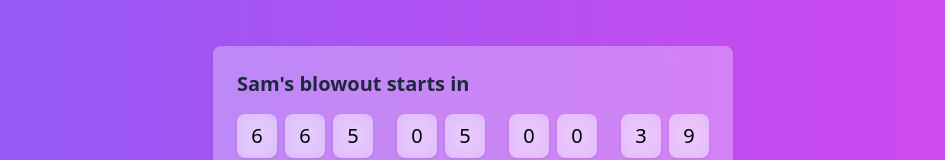
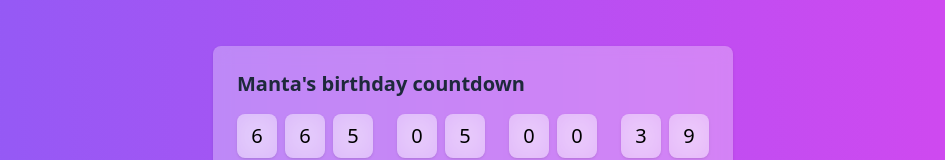
Before and after one commit to kevinzunigacuellar/manta, a React (Vite) app: page / in a window 1280 px wide. Shown: the part 272-432 px from the top of the page, without its empty margins (167-1112 px from the left). Built offline with nearby package versions, Linux system fonts and the light colour scheme.

Commit message:
Update Countdown.jsx

```diff
--- a/src/Countdown.jsx
+++ b/src/Countdown.jsx
@@ -33,7 +33,7 @@ export default function Countdown() {
   }
   return (
     <main className="bg-white/30 backdrop-blur p-6 rounded-lg shadow">
-      <h1 className="text-xl font-semibold mb-4 text-slate-800">Sam's blowout starts in</h1>
+      <h1 className="text-xl font-semibold mb-4 text-slate-800">Manta's birthday countdown</h1>
       <div className="flex flex-col sm:flex-row gap-4 sm:gap-6 sm:items-center">
         <NumberDisplay text="days" time={days} />
         <NumberDisplay text="hours" time={hours} />
```
